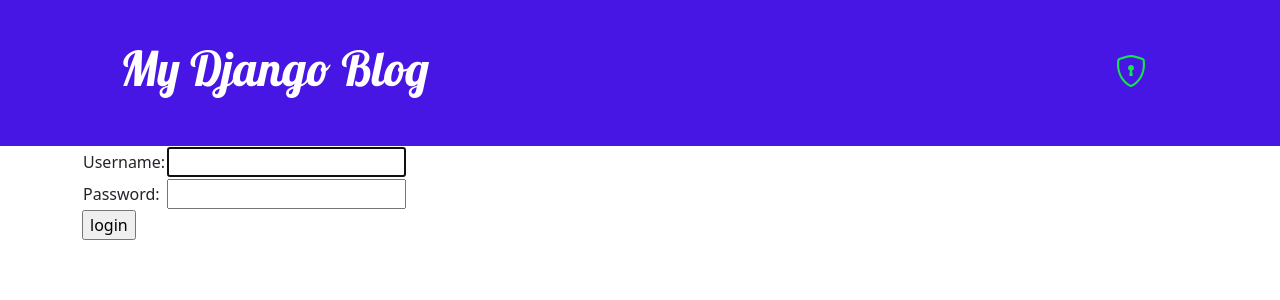
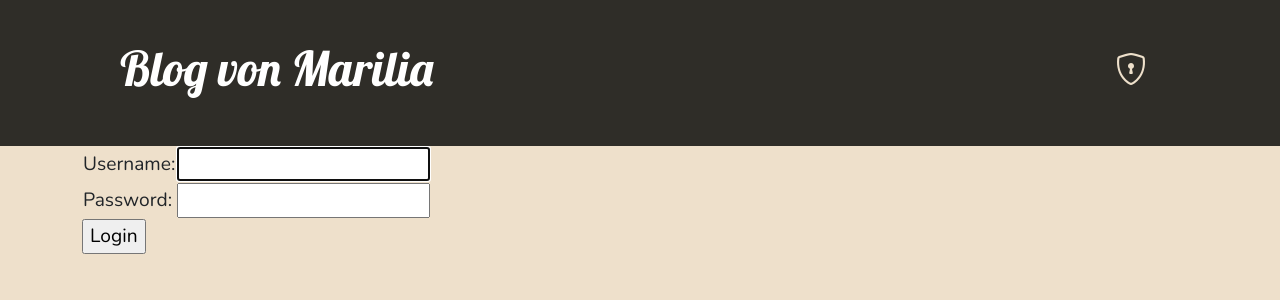
Before and after one commit to miachafer/my-first-blog, a Django app: page /accounts/login/ in a window 1280 px wide. Shown: the top 300 px of the page. Run offline with Django 3.2, Linux system fonts and the light colour scheme.

Commit message:
Update style partially

```diff
--- a/blog/static/css/blog.css
+++ b/blog/static/css/blog.css
@@ -1,7 +1,17 @@
+body {
+  background: #EEE0CB;
+  font-family: 'Nunito', sans-serif;
+  font-size: larger;
+}
+
 .page-header {
-    background-color: #4816E4;
+    background: rgba(0, 0, 0, 0.8);
     margin-top: 0;
     padding: 40px 40px 40px 40px;
+}
+
+title {
+  color: #F0F0F0;
 }
 
 .page-header h1, .page-header h1 a, .page-header h1 a:visited, .page-header h1 a:active {
@@ -24,6 +34,7 @@ h2 {
 
 .date {
     color: #828282;
+    font-size: medium;
 }
 
 .save {
@@ -47,11 +58,12 @@ h2 {
 }
 
 .post h2 a, .post h2 a:visited {
-    color: #E44816;
+    color: #839788;
+    text-decoration: none;
 }
 
 .post h2 a:hover {
-    color: #16E448;
+    color: #8980B3;
 }
 
 .top-block {
--- a/blog/templates/blog/base.html
+++ b/blog/templates/blog/base.html
@@ -5,6 +5,9 @@
         <title>My Django Blog</title>
         <link rel="stylesheet" href="https://cdn.jsdelivr.net/npm/bootstrap@5.1.3/dist/css/bootstrap.min.css" integrity="sha384-1BmE4kWBq78iYhFldvKuhfTAU6auU8tT94WrHftjDbrCEXSU1oBoqyl2QvZ6jIW3" crossorigin="anonymous">
         <link href='//fonts.googleapis.com/css?family=Lobster&subset=latin,latin-ext' rel='stylesheet' type='text/css'>
+        <link rel="preconnect" href="https://fonts.googleapis.com">
+        <link rel="preconnect" href="https://fonts.gstatic.com" crossorigin>
+        <link href="https://fonts.googleapis.com/css2?family=Nunito&display=swap" rel="stylesheet">
         <link rel="stylesheet" href="{% static 'css/blog.css' %}">
         <link rel="stylesheet" href="https://cdn.jsdelivr.net/npm/bootstrap-icons@1.8.3/font/bootstrap-icons.css">
     </head>
@@ -12,20 +15,25 @@
         <header class="page-header">
             <div class="top-block">
                 <div>
-                    <h1><a href="/">My Django Blog</a></h1>
+                    <h1><a href="/">Blog von Marilia</a></h1>
                 </div>
                 <div>
                     {% if user.is_authenticated %}
+                      <div>
+                        <h4 style="color: #FFFFFF">Hello, {{ user.first_name }}!</h4>
+                      </div>
                         <a class="btn btn-default" href="{% url 'post_draft_list' %}">
-                            <i class="bi bi-pencil-square" style="font-size: 2rem; color: #E44816;"></i>
+                            <i class="bi bi-pencil-square" style="font-size: 2rem; color: #EEE0CB"></i>
                         </a>
                         <a class="btn btn-default" href="{% url 'post_new' %}" class="top-menu">
-                            <i class="bi bi-plus-circle" style="font-size: 2rem; color: #16E448;"></i>
+                            <i class="bi bi-plus-circle" style="font-size: 2rem; color: #EEE0CB"></i>
                         </a>
-                        <p class="top-menu">Hello, {{ user.username }} <small>(<a href="{% url 'logout' %}">Log out</a>)</small></p>
+                        <a class="btn btn-default" href="{% url 'logout' %}" class="top-menu">
+                          <i class="bi bi-box-arrow-right" style="font-size: 2rem; color: #EEE0CB"></i>
+                        </a>
                     {% else %}
                         <a class="btn btn-default" href="{% url 'login' %}" class="top-menu">
-                            <i class="bi bi-shield-lock" style="font-size: 2rem; color: #16E448;"></i>
+                            <i class="bi bi-shield-lock" style="font-size: 2rem; color: #EEE0CB"></i>
                         </a>
                     {% endif %}
                 </div>
--- a/blog/templates/blog/post_detail.html
+++ b/blog/templates/blog/post_detail.html
@@ -19,11 +19,11 @@
                 {% if user.is_authenticated %}
                     <a class="btn btn-default" href="{% url 'post_edit' pk=post.pk %}">
                         <i class="bi bi-pencil-square" style="font-size: 2rem;
-                color: #E44816;"></i>
+                color: #8980B3"></i>
                     </a>
                     <a class="btn btn-default" href="{% url 'post_remove' pk=post.pk %}">
                         <i class="bi bi-x-circle" style="font-size: 2rem;
-                color: #E44816;"></i>
+                color: #8980B3"></i>
                     </a>
                 {% endif %}
             </div>
--- a/blog/templates/registration/login.html
+++ b/blog/templates/registration/login.html
@@ -18,7 +18,7 @@
         </tr>
         </table>
 
-        <input type="submit" value="login" />
+        <input type="submit" value="Login" />
         <input type="hidden" name="next" value="{{ next }}" />
     </form>
 {% endblock %}
```
